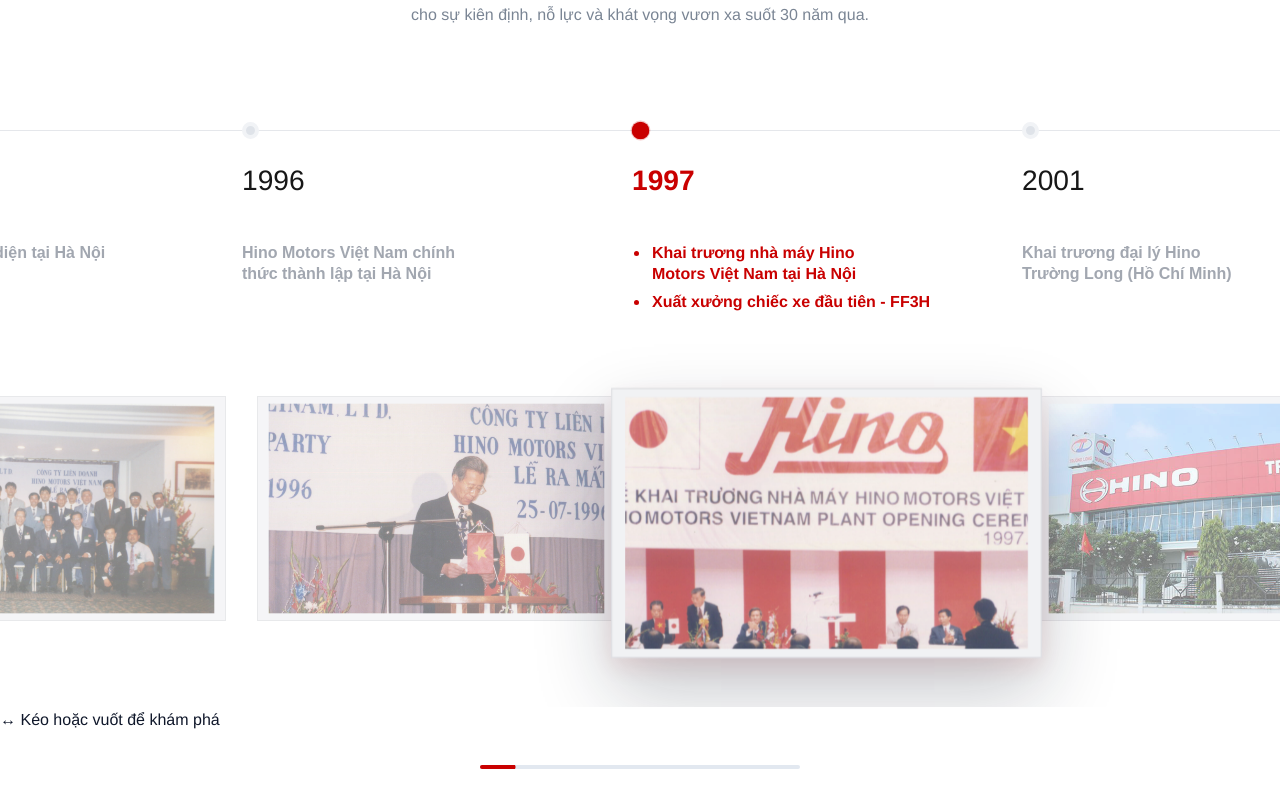
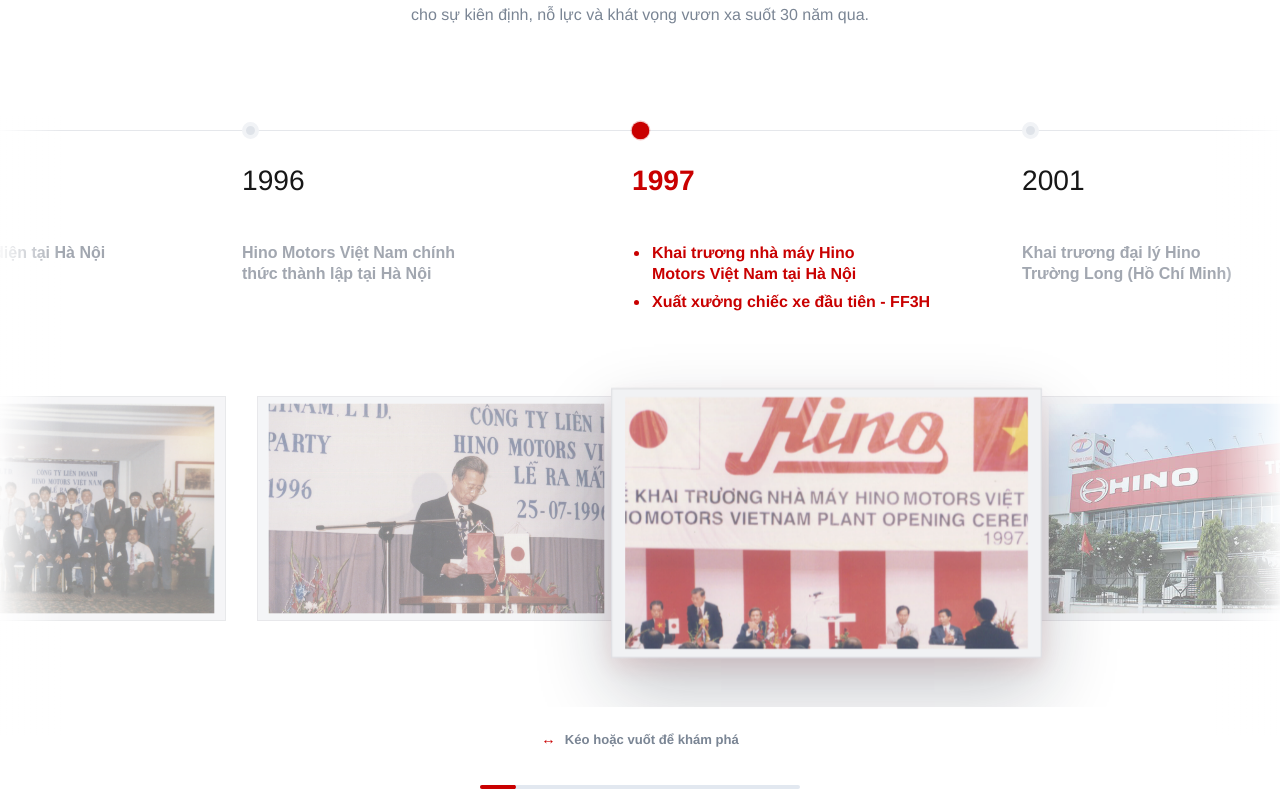
Before and after one commit to mgctg16/handoffhn, a React (Vite) app: page / in a window 1280 px wide. Shown: the part 2885-3680 px from the top of the page. Built offline with nearby package versions, Linux system fonts and the light colour scheme; a web font is replaced by a local one.

Commit message:
feat: polish milestone gesture feedback

```diff
--- a/src/styles.css
+++ b/src/styles.css
@@ -1171,6 +1171,8 @@
 }
 
 .timeline-section {
+  --milestone-active-scale: 1.2;
+  --milestone-enter-x: 12px;
   position: relative;
   min-height: auto;
   padding: clamp(76px, 9vw, 126px) 0 clamp(64px, 8vw, 104px);
@@ -1178,6 +1180,10 @@
   background: #ffffff;
   color: var(--ink);
   isolation: isolate;
+}
+
+.timeline-section[data-timeline-direction="backward"] {
+  --milestone-enter-x: -12px;
 }
 
 .timeline-header {
@@ -1302,7 +1308,7 @@
   user-select: none;
   background: transparent;
   cursor: grab;
-  touch-action: pan-x;
+  touch-action: pan-y;
   scrollbar-width: none;
   -ms-overflow-style: none;
 }
@@ -1318,6 +1324,68 @@
 
 .timeline-viewport.is-dragging {
   scroll-snap-type: none;
+}
+
+.timeline-viewport:focus-visible {
+  outline: 2px solid rgba(201, 0, 0, 0.72);
+  outline-offset: -4px;
+}
+
+.timeline-gesture-hint {
+  display: flex;
+  align-items: center;
+  justify-content: center;
+  gap: 8px;
+  width: max-content;
+  max-width: calc(100% - 36px);
+  min-height: 28px;
+  margin: 18px auto 0;
+  color: #7a8594;
+  font-size: clamp(0.82rem, 0.92vw, 0.94rem);
+  font-weight: 600;
+  text-align: center;
+  transition: opacity 240ms ease, transform 240ms ease;
+}
+
+.timeline-gesture-cue {
+  color: var(--hino-red);
+  font-size: 1.1em;
+  letter-spacing: 0.08em;
+}
+
+.timeline-section.has-interacted .timeline-gesture-hint,
+.timeline-section.is-static-timeline .timeline-gesture-hint {
+  opacity: 0;
+  transform: translateY(4px);
+  pointer-events: none;
+}
+
+.timeline-pin::before,
+.timeline-pin::after {
+  position: absolute;
+  top: 0;
+  bottom: 54px;
+  z-index: 10;
+  width: clamp(24px, 5vw, 72px);
+  content: "";
+  opacity: 0;
+  pointer-events: none;
+  transition: opacity 220ms ease;
+}
+
+.timeline-pin::before {
+  left: 0;
+  background: linear-gradient(90deg, #ffffff 0%, rgba(255, 255, 255, 0) 100%);
+}
+
+.timeline-pin::after {
+  right: 0;
+  background: linear-gradient(270deg, #ffffff 0%, rgba(255, 255, 255, 0) 100%);
+}
+
+.timeline-section.can-scroll-left .timeline-pin::before,
+.timeline-section.can-scroll-right .timeline-pin::after {
+  opacity: 0.92;
 }
 
 .timeline-track {
@@ -1430,6 +1498,30 @@
   transform-origin: left;
   will-change: transform;
   border-radius: 2px;
+}
+
+.timeline-progress-fill::after {
+  position: absolute;
+  inset: 0 auto 0 -32px;
+  width: 32px;
+  background: linear-gradient(90deg, transparent, rgba(255, 255, 255, 0.9), transparent);
+  content: "";
+  opacity: 0;
+}
+
+.timeline-section.is-advancing .timeline-progress-fill::after {
+  opacity: 1;
+  animation: timelineProgressGlint 650ms ease-out;
+}
+
+@keyframes timelineProgressGlint {
+  from {
+    transform: translateX(0);
+  }
+
+  to {
+    transform: translateX(352px);
+  }
 }
 
 .milestone-event {
@@ -1537,12 +1629,12 @@
 
 .milestone-event.is-current .milestone-card {
   opacity: 1;
-  transform: translateY(0) scale(1.2);
+  transform: translateY(0) scale(var(--milestone-active-scale));
   box-shadow: 0 28px 60px rgba(15, 23, 42, 0.24), 0 8px 20px rgba(201, 0, 0, 0.1);
 }
 
 .milestone-event.is-current .milestone-image {
-  filter: saturate(1.12) contrast(1.07);
+  filter: saturate(1.08) contrast(1.06);
 }
 
 .milestone-image {
@@ -1552,6 +1644,54 @@
   object-fit: cover;
   object-position: center;
   background: transparent;
+  filter: saturate(0.72) contrast(0.96);
+  transition: filter 420ms ease, opacity 320ms ease;
+}
+
+.milestone-event.is-entering .milestone-copy {
+  animation: milestoneEnter 480ms cubic-bezier(0.16, 1, 0.3, 1) both;
+}
+
+.milestone-event.is-entering .milestone-card {
+  animation: milestoneCardEnter 480ms cubic-bezier(0.16, 1, 0.3, 1) both;
+}
+
+.timeline-marker.is-entering .timeline-dot {
+  animation: timelineDotPulse 520ms cubic-bezier(0.16, 1, 0.3, 1);
+}
+
+@keyframes milestoneEnter {
+  from {
+    opacity: 0.62;
+    transform: translateX(var(--milestone-enter-x));
+  }
+
+  to {
+    opacity: 1;
+    transform: translateX(0);
+  }
+}
+
+@keyframes milestoneCardEnter {
+  from {
+    opacity: 0.82;
+    transform: translateX(var(--milestone-enter-x)) translateY(0) scale(var(--milestone-active-scale));
+  }
+
+  to {
+    opacity: 1;
+    transform: translateX(0) translateY(0) scale(var(--milestone-active-scale));
+  }
+}
+
+@keyframes timelineDotPulse {
+  0% {
+    box-shadow: 0 0 0 0 rgba(201, 0, 0, 0.34);
+  }
+
+  100% {
+    box-shadow: 0 0 0 12px rgba(201, 0, 0, 0);
+  }
 }
 
 .milestone-year-1995 .milestone-image,
@@ -2192,6 +2332,7 @@
 
   .timeline-section {
     --timeline-item-width: min(84vw, 420px);
+    --milestone-active-scale: 1.15;
     padding: clamp(54px, 11vw, 82px) 0 clamp(46px, 9vw, 70px);
   }
 
@@ -2235,10 +2376,6 @@
   .milestone-copy {
     min-height: 118px;
     padding-right: 18px;
-  }
-
-  .milestone-event.is-current .milestone-card {
-    transform: translateY(0) scale(1.15);
   }
 
   .footer-main {
@@ -2643,6 +2780,20 @@
 
   .milestone-event.is-current .milestone-card {
     transform: none;
+  }
+
+  .milestone-event.is-entering .milestone-copy,
+  .milestone-event.is-entering .milestone-card,
+  .timeline-marker.is-entering .timeline-dot {
+    animation: none;
+  }
+
+  .milestone-image {
+    transition: none;
+  }
+
+  .timeline-progress-fill::after {
+    display: none;
   }
 
   *,
--- a/src/timeline.js
+++ b/src/timeline.js
@@ -86,6 +86,7 @@
   let autoplayEnabled = false;
   let navigationToken = 0;
   let scrollAnimation = null;
+  let motionTimerId = null;
   let dragStartX = 0;
   let dragStartScrollLeft = 0;
 
@@ -219,6 +220,21 @@
     });
   }
 
+  function markEntering(index, direction, source) {
+    events.forEach((event) => event.classList.remove("is-entering"));
+    markers.forEach((marker) => marker.classList.remove("is-entering"));
+    section.dataset.timelineDirection = direction;
+    events[index]?.classList.add("is-entering");
+    markers[index]?.classList.add("is-entering");
+    section.classList.toggle("is-advancing", source === "autoplay");
+    window.clearTimeout(motionTimerId);
+    motionTimerId = window.setTimeout(() => {
+      events[index]?.classList.remove("is-entering");
+      markers[index]?.classList.remove("is-entering");
+      section.classList.remove("is-advancing");
+    }, TIMELINE_SCROLL_DURATION_MS);
+  }
+
   async function goToIndex(index, options = {}) {
     if (!ratios.length) {
       return false;
@@ -229,8 +245,8 @@
     const safeIndex = Math.min(events.length - 1, Math.max(0, index));
     const fromIndex = currentIndex();
     const direction = options.direction || (safeIndex >= fromIndex ? "forward" : "backward");
-    section.dataset.timelineDirection = direction;
     const targetLeft = targetLeftForEvent(events[safeIndex]);
+    markEntering(safeIndex, direction, options.source);
     const completed = await animateScrollTo(targetLeft, options);
     if (!completed || token !== navigationToken) {
       return false;
@@ -436,6 +452,7 @@
   return () => {
     autoplay.cancel();
     cancelScrollAnimation();
+    window.clearTimeout(motionTimerId);
     visibilityObserver.disconnect();
     viewport.removeEventListener("scroll", onViewportScroll);
     viewport.removeEventListener("wheel", onViewportWheel);
```
Also changed, not shown: 1 other file (tests, documents, lock files or other folders).
